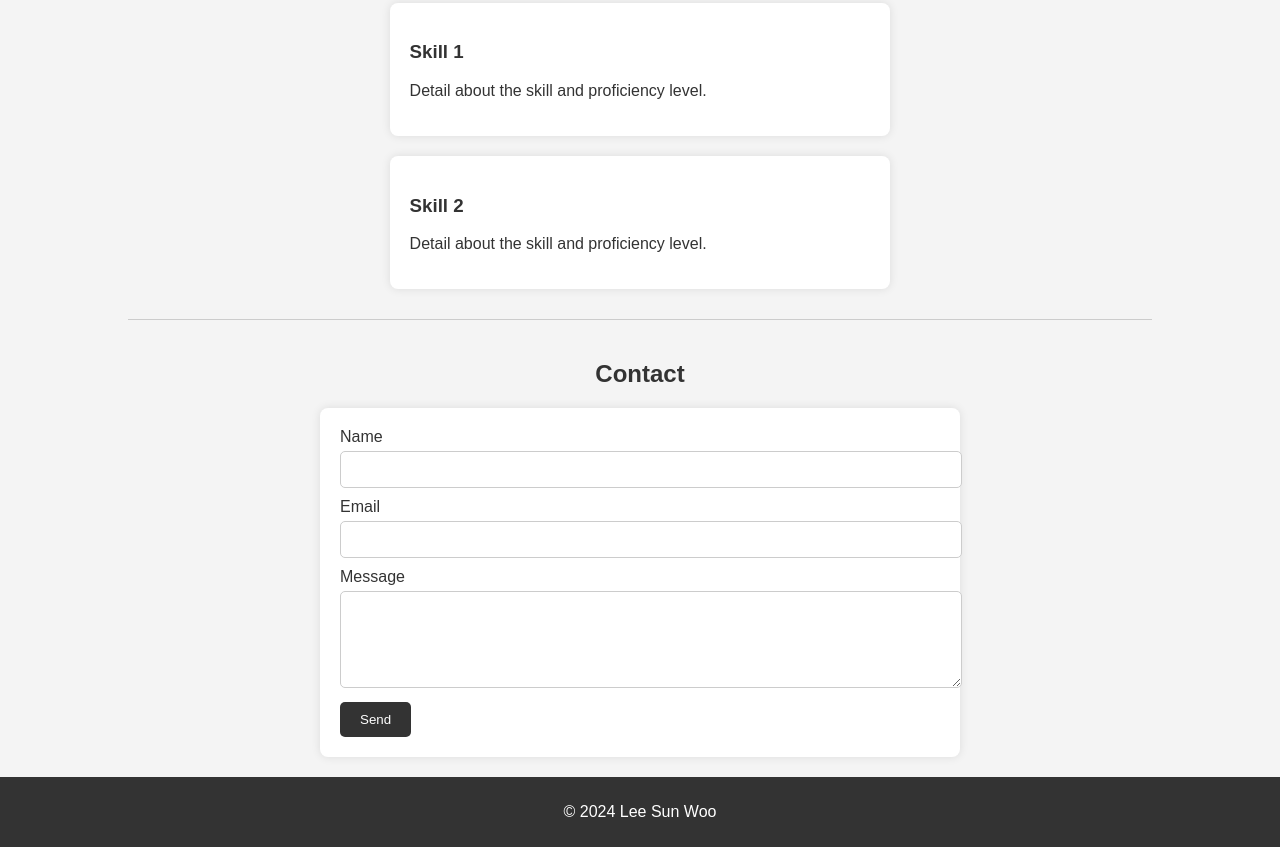
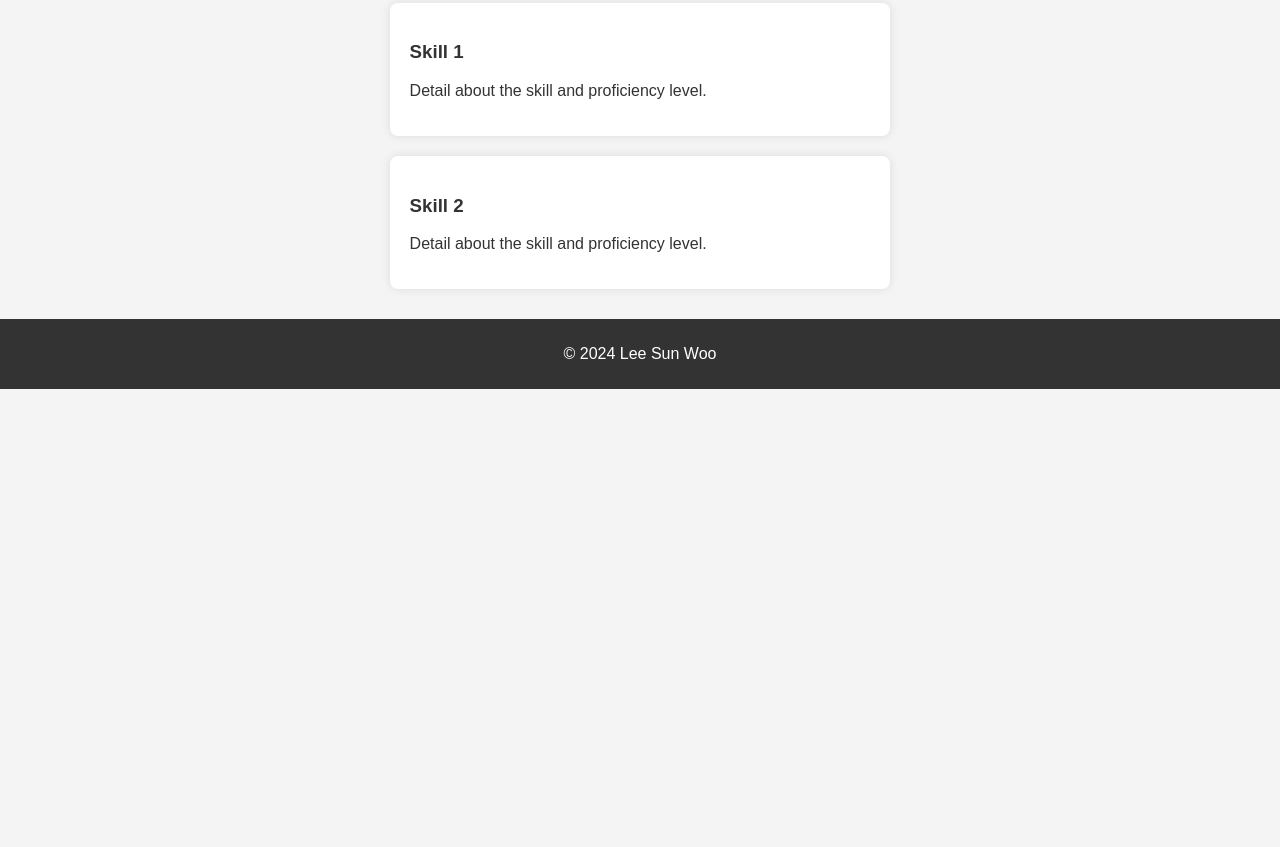
Before and after one commit to I-migi/I-migi.github.io, a plain HTML site: page index.html in a window 1280 px wide. Shown: the part 851-1698 px from the top of the page. After the commit the page ends 1240 px from the top, so only its background shows below. Drawn offline with Linux system fonts and the light colour scheme.

Commit message:
Update index.html

```diff
--- a/index.html
+++ b/index.html
@@ -115,6 +115,7 @@
         <a href="#projects">Projects</a>
         <a href="#skills">Skills</a>
         <a href="#contact">Contact</a>
+        <a href="https://i-migi.github.io/posts" target="_blank">Blog</a> <!-- Blog link -->
     </nav>
     <div class="container">
         <section id="about" class="section">
@@ -132,7 +133,7 @@
                     <h3>Project Title 2</h3>
                     <p>Description of the project. Explain the technologies used, challenges faced, and the solutions implemented.</p>
                 </div>
-                <!-- 추가 프로젝트는 여기서 복사 붙여넣기 하여 추가 -->
+                <!-- Additional projects can be added here -->
             </div>
         </section>
         <section id="skills" class="section">
@@ -146,21 +147,7 @@
                     <h3>Skill 2</h3>
                     <p>Detail about the skill and proficiency level.</p>
                 </div>
-                <!-- 추가 스킬은 여기서 복사 붙여넣기 하여 추가 -->
-            </div>
-        </section>
-        <section id="contact" class="section">
-            <h2>Contact</h2>
-            <div class="contact-form">
-                <form action="mailto:your-email@example.com" method="post" enctype="text/plain">
-                    <label for="name">Name</label>
-                    <input type="text" id="name" name="name" required>
-                    <label for="email">Email</label>
-                    <input type="email" id="email" name="email" required>
-                    <label for="message">Message</label>
-                    <textarea id="message" name="message" rows="5" required></textarea>
-                    <button type="submit">Send</button>
-                </form>
+                <!-- Additional skills can be added here -->
             </div>
         </section>
     </div>
```
